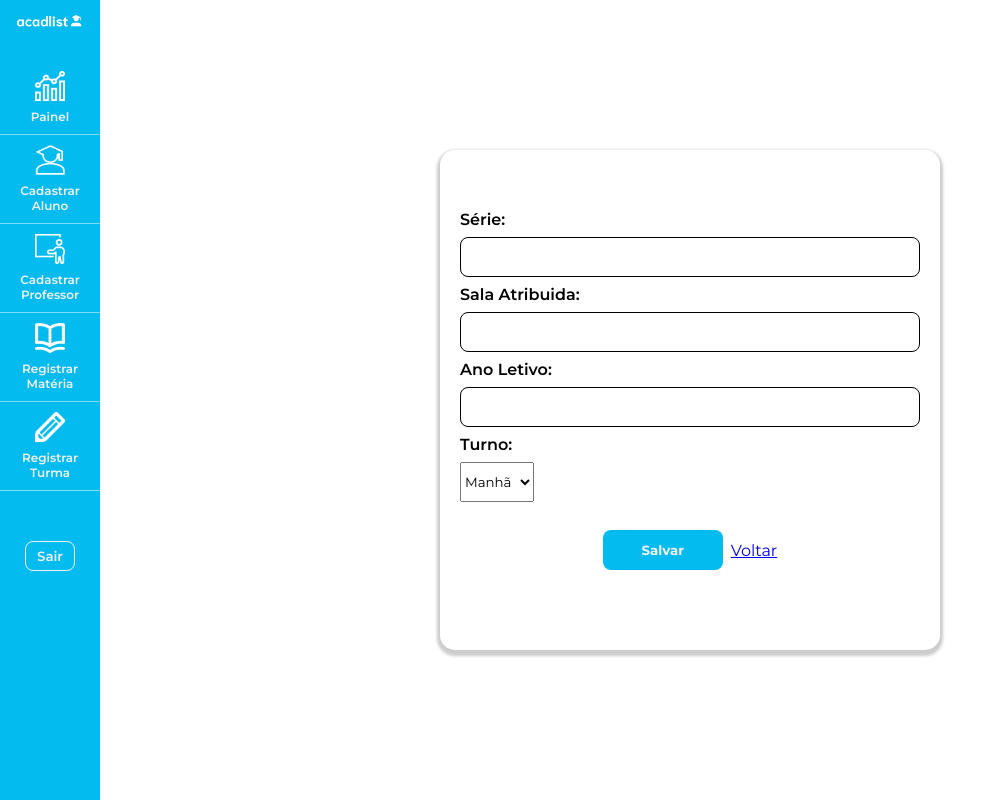
After one commit to natanferreirah/acadlist, a PHP site: page /formeditarturma.php in a window 1280 px wide. The commit adds this page. Shown: the whole page, without its empty margins (0-1007 px from the left). Run offline with PHP 8.4, Linux system fonts and the light colour scheme; the visitor is signed in with stand-in values (Sample User, id 1); data that the repository does not hold is empty.

Commit message:
Alterações e correções no código

```diff
--- a/controller/cadastraraluno.php
+++ b/controller/cadastraraluno.php
@@ -1,6 +1,7 @@
 <?php
 require_once '../require/conexao.php';
-session_start();
+require_once '../require/protect.php';
+
 $nome = trim($_POST['nome']);
 $cpf = trim($cpf = preg_replace('/\D/', '', $_POST['cpf']));
 $data_nascimento = trim($_POST['data_nascimento']);
--- a/controller/cadastrarturma.php
+++ b/controller/cadastrarturma.php
@@ -1,6 +1,7 @@
 <?php
 require_once '../require/conexao.php';
-session_start();
+require_once '../require/protect.php';
+
 
 $sala_atribuida = trim($_POST['sala_atribuida']);
 $turno = trim($_POST['turno']);
--- a/controller/excluiraluno.php
+++ b/controller/excluiraluno.php
@@ -1,6 +1,7 @@
 <?php
 require_once '../require/conexao.php';
-session_start();
+require_once '../require/protect.php';
+
 if (isset($_GET['id']) && !empty($_GET['id'])) {
     $id = $_GET['id'];
     if (!empty($id)) {
--- a/controller/excluirturma.php
+++ b/controller/excluirturma.php
@@ -1,6 +1,6 @@
 <?php
-session_start();
 require_once '../require/conexao.php';
+require_once '../require/protect.php';
 
 if (isset($_GET['id']) && !empty($_GET['id'])) {
     $id_turma = $_GET['id'];
--- a/formeditar.php
+++ b/formeditar.php
@@ -3,10 +3,10 @@ require_once 'require/conexao.php';
 require_once 'require/protect.php';
 
 if (isset($_GET['id']) &&  !empty($_GET['id'])) {
-    $id_usuario = trim($_GET['id']);
+    $id_aluno = trim($_GET['id']);
 
     $stmt = $conexao->prepare("SELECT * FROM alunos WHERE id_aluno = :id_aluno");
-    $stmt->bindValue(':id_aluno', $_GET['id']);
+    $stmt->bindValue(':id_aluno', $id_aluno, PDO::PARAM_INT );
     $stmt->execute();
     $aluno = $stmt->fetch() ;
 
@@ -51,7 +51,7 @@ if (isset($_GET['id']) &&  !empty($_GET['id'])) {
                 </div>
                 <div class="opcao">
                     <img src="assets/img/turma.png" alt="" class="icone">
-                    <li><a href="">Registrar Turma</a></li>
+                    <li><a href="turmacrud.php">Registrar Turma</a></li>
                 </div>
             </ul>
             <form action="/acadlist/require/logout.php " method="post" id="logout">
--- /dev/null
+++ b/formeditarturma.php
@@ -0,0 +1,105 @@
+<?php
+require_once 'require/conexao.php';
+require_once 'require/protect.php';
+?>
+
+
+<!DOCTYPE html>
+<html lang="pt-br">
+
+<head>
+    <meta charset="UTF-8">
+    <meta name="viewport" content="width=device-width, initial-scale=1.0">
+    <link rel="shortcut icon" href="assets/img/logoicone.ico" type="image/x-icon">
+    <link rel="stylesheet" href="assets/css/formcadastro.css">
+    <title>Formulário de Edição - acadlist</title>
+</head>
+
+<body>
+
+    <aside id="menu">
+        <div id="container_logo">
+            <img src="assets/img/logo2.png" alt="acadlist">
+        </div>
+        <nav id="navbar">
+            <ul>
+                <div class="opcao">
+                    <a href="painel.php"><img src="assets/img/painel.png" alt="" class="icone"></a>
+                    <li><a href="painel.php">Painel</a></li>
+                </div>
+                <div class="opcao">
+                    <img src="assets/img/aluno.png" alt="" class="icone">
+                    <li><a href="alunocrud.php">Cadastrar Aluno</a></li>
+                </div>
+                <div class="opcao">
+                    <img src="assets/img/professor.png" alt="" class="icone">
+                    <li><a href="professorcrud.php">Cadastrar Professor</a></li>
+                </div>
+                <div class="opcao">
+                    <img src="assets/img/materia.png" alt="" class="icone">
+                    <li><a href="">Registrar Matéria</a></li>
+                </div>
+                <div class="opcao">
+                    <img src="assets/img/turma.png" alt="" class="icone">
+                    <li><a href="turmacrud.php">Registrar Turma</a></li>
+                </div>
+            </ul>
+            <form action="/acadlist/require/logout.php " method="post" id="logout">
+                <input type="submit" value="Sair" class="botao">
+            </form>
+        </nav>
+    </aside>
+    <?php
+    if (isset($_GET['id']) &&  !empty($_GET['id'])) {
+        $id_turma = trim($_GET['id']);
+        $stmt = $conexao->prepare("SELECT * FROM turmas WHERE id_turma = :id_turma");
+        $stmt->bindValue(':id_turma', $id_turma, PDO::PARAM_INT);
+        $stmt->execute();
+        $turma = $stmt->fetch();
+    }
+    ?>
+    <main id="conteudo">
+        <form action="controller/editarturma.php" method="post" id="container_form">
+            <input type="hidden" name="id_turma" value="<?php echo htmlspecialchars($turma['id_turma']); ?>">
+            <div class="rotulo">
+                <label for="serie">Série:</label>
+            </div>
+            <div class="input_box">
+                <input type="text" name="serie" id="serie" value="<?php echo htmlspecialchars($turma['serie']); ?>">
+            </div>
+            <div class="rotulo">
+                <label for="sala_atribuida">Sala Atribuida:</label>
+            </div>
+            <div class="input_box">
+                <input type="text" name="sala_atribuida" id="sala_atribuida" value="<?php echo htmlspecialchars($turma['sala_atribuida']) ?>">
+            </div>
+            <div class="rotulo">
+                <label for="ano_letivo">Ano Letivo:</label>
+            </div>
+            <div class="input_box">
+                <input type="number" min="2000" max="2050" name="ano_letivo" id="ano_letivo" value="<?php echo htmlspecialchars($turma['ano_letivo']) ?>">
+            </div>
+            <div class="rotulo">
+                <label for="turno">Turno:</label>
+            </div>
+            <div class="input_box">
+                <select name="turno" id="turno">
+                    <option value="<?php echo htmlspecialchars($turma['turno'] == 'Manhã') ?>">Manhã</option>
+                    <option value="<?php echo htmlspecialchars($turma['turno'] == 'Tarde') ?>">Tarde</option>
+                    <option value="<?php echo htmlspecialchars($turma['turno'] == 'Noite') ?>">Noite</option>
+                    <option value="<?php echo htmlspecialchars($turma['turno'] == 'Integral') ?>">Integral</option>
+                </select>
+            </div>
+            <div id="botao_container">
+                <div class="input_botao">
+                    <input type="submit" value="Salvar">
+                </div>
+                <div id="link_container">
+                    <a href="turmacrud.php" onclick="return confirm('Tem certeza que deseja voltar?')">Voltar</a>
+                </div>
+            </div>
+        </form>
+    </main>
+</body>
+
+</html>
--- a/turmacrud.php
+++ b/turmacrud.php
@@ -52,6 +52,7 @@ require_once 'require/protect.php';
         <table border="1px" solid>
             <thead>
                 <tr>
+                    <th>ID</th>
                     <th>Série</th>
                     <th>Sala Atríbuida</th>
                     <th>Turno</th>
@@ -80,12 +81,13 @@ require_once 'require/protect.php';
                     $stmt = $conexao->query("SELECT * FROM turmas");
                     while ($turma = $stmt->fetch()) {
                         echo "<tr>";
+                        echo "<td>{$turma['id_turma']}</td>";
                         echo "<td>{$turma['serie']}</td>";
                         echo "<td>{$turma['sala_atribuida']}</td>";
                         echo "<td>{$turma['turno']}</td>";
                         echo "<td>{$turma['ano_letivo']}</td>";
                         echo '<td><a href="formeditarturma.php?id=' . $turma['id_turma'] . '" class="editar">Editar</a></td>';
-                        echo '<td><a href="controller/excluirturma.php?id=' . $turma['id_turma'] . '" onclick="return confirm(\'Tem certeza que deseja excluir esta turma?\')" class="excluir">Excluir</a></td>';
+                        echo '<td><a href="controller/excluirturma.php?id=' . $turma['id_turma'] . '" onclick="return confirm(\'Tem certeza que deseja excluir?\')" class="excluir">Excluir</a></td>';
                         echo "</tr>";
                     }
 
```
Also changed, not shown: controller/editarturma.php (+7 -5 lines).
